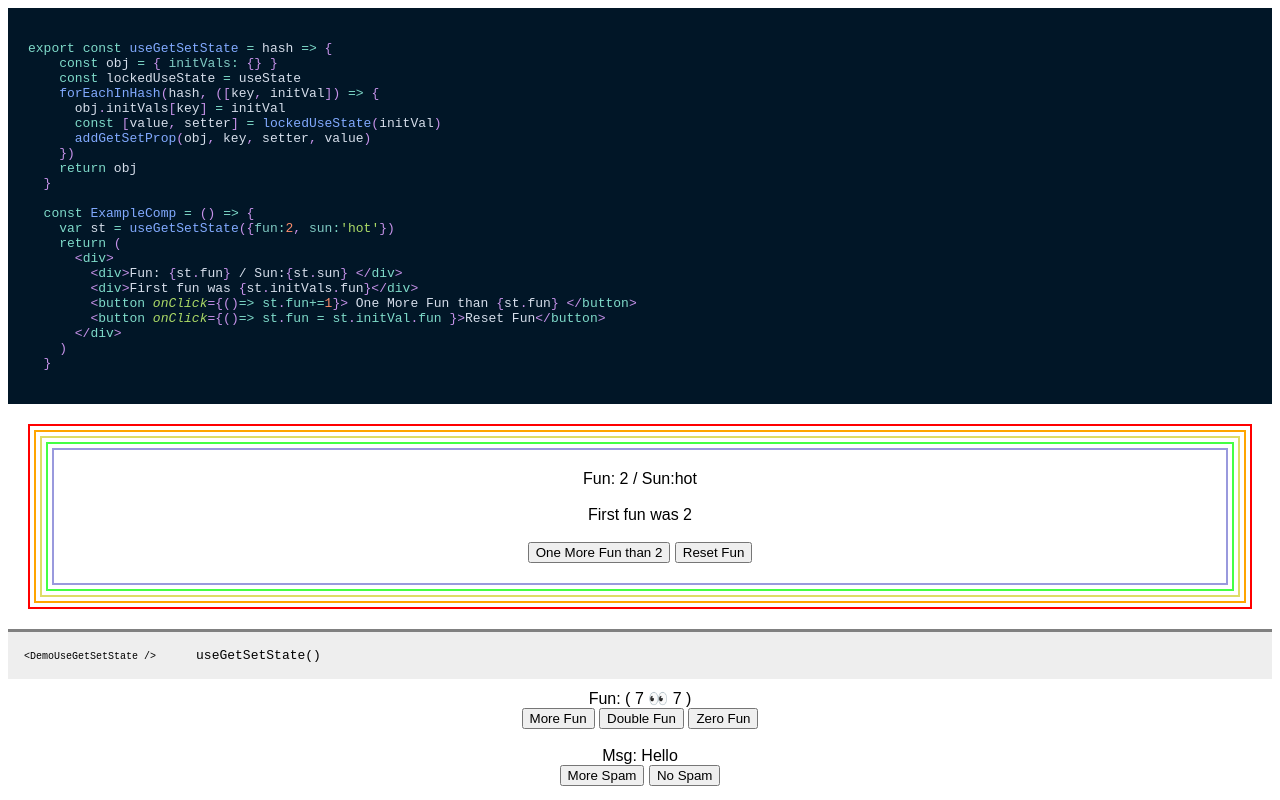
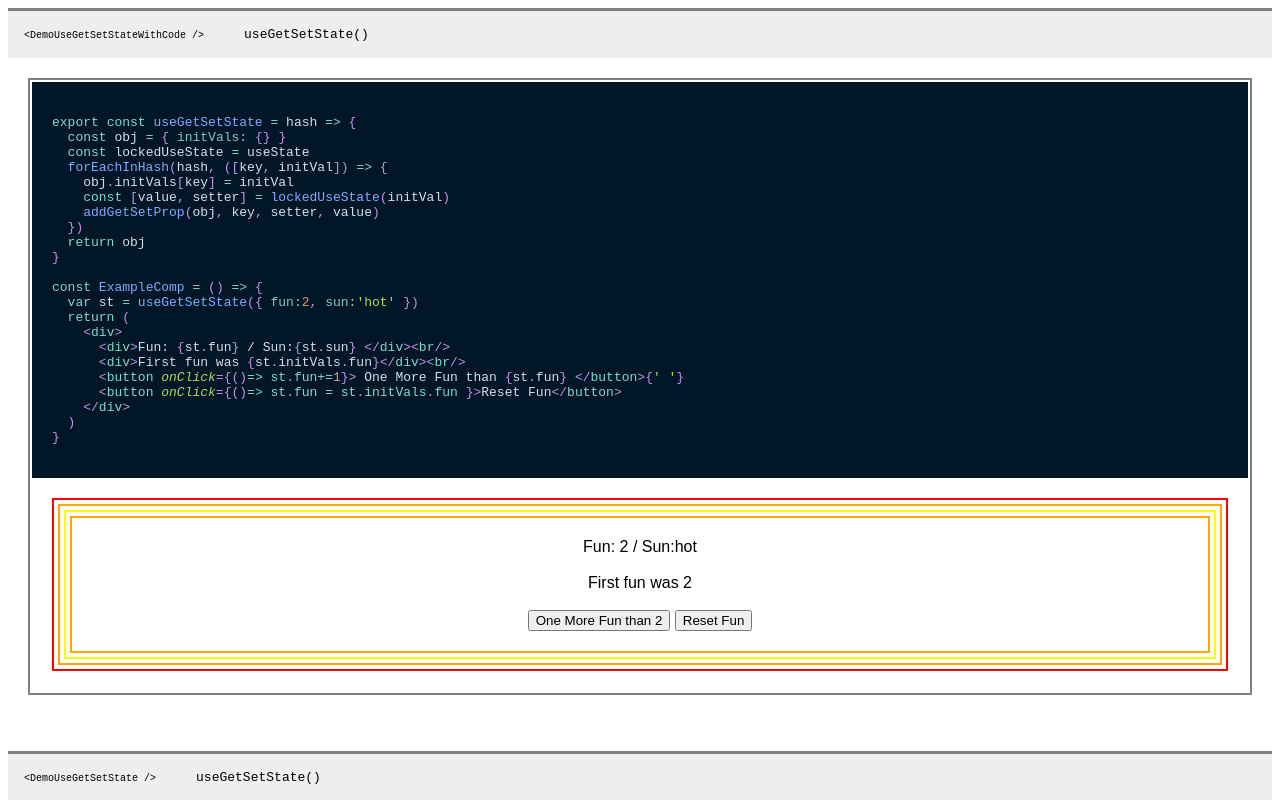
Before and after one commit to kenlane33/react-use-get-set, a React (Create React App) app: page / in a window 1280 px wide. Shown: the top 800 px of the page. Built offline with nearby package versions, Linux system fonts and the light colour scheme.

Commit message:
Refactor App to be all Demos.

```diff
--- a/src/App.js
+++ b/src/App.js
@@ -1,69 +1,18 @@
 import React from "react"
-import { useGetSetState } from "./hooks/useGetSetState.js"
+import { DemoUseGetSetStateWithCode } from './demos/DemoUseGetSetStateWithCode'
+import { DemoUseGetSetState } from './demos/DemoUseGetSetState'
+import { DemoUseToggleState } from './demos/DemoUseToggleState'
 import { DemoUseResetState } from './demos/DemoUseResetState'
 import { DemoUseCheckboxState } from './demos/DemoUseCheckboxState'
-import { DemoUseToggleState } from './demos/DemoUseToggleState'
-import { DemoUseGetSetState } from './demos/DemoUseGetSetState'
-import { PrismCode } from "./components/PrismCode"
-import { ColorBorders } from './components/ColorBorders'
 import "./styles.css"
 
-//====////////////=========================O
-const ExampleComp = () => {
-  var st = useGetSetState({fun:2, sun:'hot'})
-  return (
-    <div>
-      <div>Fun: {st.fun} / Sun:{st.sun} </div><br/>
-      <div>First fun was {st.initVals.fun}</div><br/>
-      <button onClick={()=> st.fun+=1}> One More Fun than {st.fun} </button>{' '}
-      <button onClick={()=> st.fun = st.initVals.fun }>Reset Fun</button>
-    </div>
-  )
-}
-
 //======================////===============O
-export default function App() {
-  return (
-    <div className="App">
-
-
-      <div style={{backgroundColor:'#011627', padding: 20}}>
-        <PrismCode stl={{ textAlign: "left" }} language='js' code=
-          {`
-  export const useGetSetState = hash => {
-    const obj = { initVals: {} }
-    const lockedUseState = useState
-    forEachInHash(hash, ([key, initVal]) => {
-      obj.initVals[key] = initVal
-      const [value, setter] = lockedUseState(initVal)
-      addGetSetProp(obj, key, setter, value)
-    })
-    return obj
-  }
-
-  const ExampleComp = () => {
-    var st = useGetSetState({fun:2, sun:'hot'})
-    return (
-      <div>
-        <div>Fun: {st.fun} / Sun:{st.sun} </div>
-        <div>First fun was {st.initVals.fun}</div>
-        <button onClick={()=> st.fun+=1}> One More Fun than {st.fun} </button>
-        <button onClick={()=> st.fun = st.initVal.fun }>Reset Fun</button>
-      </div>
-    )
-  }
-
-    `.trim()} />
-    </div>
-    <ColorBorders colors={['red','orange','#dd6', '#4f4', '#99d']} >
-      <ExampleComp />
-    </ColorBorders>
-
+export default function App() { return (
+  <div className="App">
+    <DemoUseGetSetStateWithCode />
     <DemoUseGetSetState />
     <DemoUseToggleState />
     <DemoUseResetState />
     <DemoUseCheckboxState />
-
   </div>
-  )
-}
+)}
--- a/src/components/ColorBorders.js
+++ b/src/components/ColorBorders.js
@@ -1,16 +1,15 @@
 import React from "react";
 
-const ColorBorder = (p) => (
+//===========////////////===========================================o
+export const ColorBorder = (p) => (
   <div style={{border:'solid 2px ' + p.stl[0], padding:p.stl[1], margin:p.stl[2]}} >
     {p.children}
   </div>
 )
-
 //===========/////////////===========================================o
 export const ColorBorders = ({colors, first=true, children}) => {
   const [x, ...rest] = colors
   const len = rest.length
-  console.log(colors, len)
   const next = (len>0)
     ? <ColorBorders colors={rest} first={false} children={children}/>
     : children
--- /dev/null
+++ b/src/demos/DemoUseGetSetStateWithCode.js
@@ -0,0 +1,65 @@
+import React from 'react'
+import { useGetSetState } from '../hooks/useGetSetState'
+import { ColorBorders } from '../components/ColorBorders'
+import { PrismCode } from "../components/PrismCode"
+import { DemoHeader } from './DemoHeader'
+
+
+//====////////////=========================O
+const ExampleComp = () => {
+  var st = useGetSetState({ fun:2, sun:'hot' })
+  return (
+    <div>
+      <div>Fun: {st.fun} / Sun:{st.sun} </div><br/>
+      <div>First fun was {st.initVals.fun}</div><br/>
+      <button onClick={()=> st.fun+=1}> One More Fun than {st.fun} </button>{' '}
+      <button onClick={()=> st.fun = st.initVals.fun }>Reset Fun</button>
+    </div>
+  )
+}
+
+//====////////////=========================O
+export const TheCode = () => (
+  <div style={{backgroundColor:'#011627', padding: 20 }}>
+      <PrismCode stl={{ textAlign: "left" }} language='js' code=
+        {`
+export const useGetSetState = hash => {
+  const obj = { initVals: {} }
+  const lockedUseState = useState
+  forEachInHash(hash, ([key, initVal]) => {
+    obj.initVals[key] = initVal
+    const [value, setter] = lockedUseState(initVal)
+    addGetSetProp(obj, key, setter, value)
+  })
+  return obj
+}
+
+const ExampleComp = () => {
+  var st = useGetSetState({ fun:2, sun:'hot' })
+  return (
+    <div>
+      <div>Fun: {st.fun} / Sun:{st.sun} </div><br/>
+      <div>First fun was {st.initVals.fun}</div><br/>
+      <button onClick={()=> st.fun+=1}> One More Fun than {st.fun} </button>{' '}
+      <button onClick={()=> st.fun = st.initVals.fun }>Reset Fun</button>
+    </div>
+  )
+}
+  `.trim()} />
+  </div>
+)
+//====////////////=========================O
+export const DemoUseGetSetStateWithCode = () => (
+  <div>
+    <DemoHeader demoTxt='DemoUseGetSetStateWithCode' useTxt='useGetSetState()' />
+
+    <ColorBorders colors={['grey']} >
+      <TheCode />
+      <ColorBorders colors={['red','orange','yellow', 'orange']} >
+        <ExampleComp />
+      </ColorBorders>
+    </ColorBorders>
+    <br />
+    <br />
+  </div>
+  )
```
